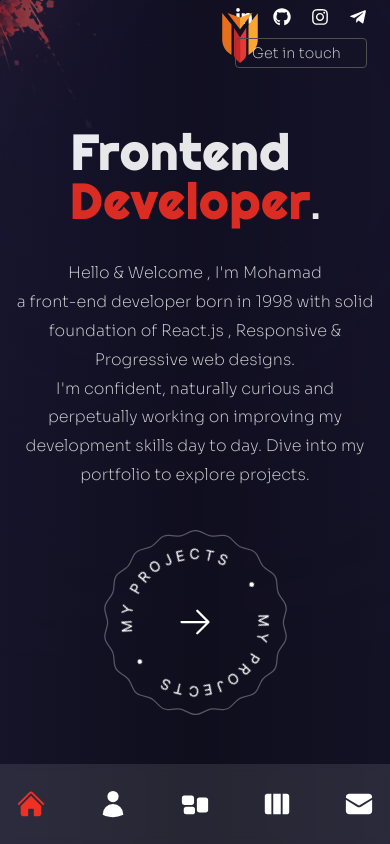
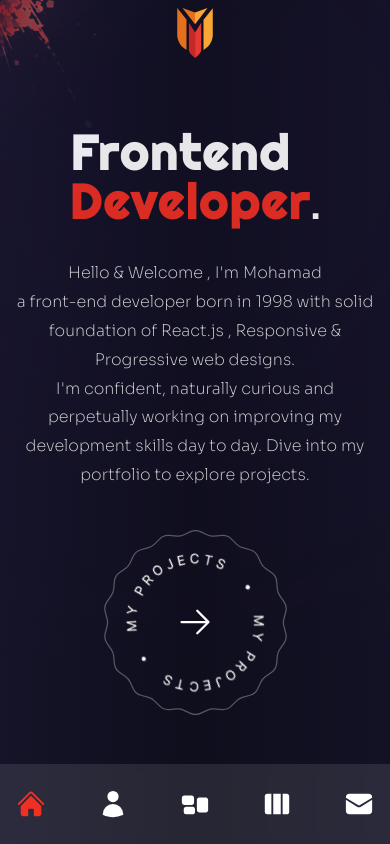
Before and after one commit to mohamad-imani/portfolio, a React (Vite) app: page / in a window 390 px wide. Built offline with nearby package versions, Linux system fonts and the light colour scheme.

Commit message:
final changes

```diff
--- a/src/components/Header.jsx
+++ b/src/components/Header.jsx
@@ -4,11 +4,11 @@ const Header = () => {
   return (
     <header className="absolute z-30  flex w-full items-center p-2 xl:h-[90px] xl:px-0">
       <div className="container mx-auto">
-        <div className="flex items-center justify-between sm:gap-y-6 lg:flex-row ">
-          <Link to="/" className='relative left-48 sm:left-0'>
+        <div className="flex items-center justify-center sm:justify-between sm:gap-y-6 lg:flex-row ">
+          <Link to="/" className=''>
             <img src={'/fav.svg'} alt="" width={50} height={50}  />
           </Link>
-          <div className="flex flex-col gap-y-3 sm:flex-row gap-x-4">
+          <div className="hidden sm:flex flex-col gap-y-3 sm:flex-row gap-x-4">
             <Socials />
 
             <Link to="/contact" className="button">
--- a/src/components/ProjectsBtn.jsx
+++ b/src/components/ProjectsBtn.jsx
@@ -12,10 +12,10 @@ const ProjectsBtn = () => {
       >
         <img
           src={"/rounded-text.png"}
-          width={141}
-          height={148}
+          width={131}
+          height={138}
           alt=""
-          className="h-full max-h-[148px] w-full max-w-[141px] animate-spin-slow"
+          className="h-full max-h-[138px] w-full max-w-[131px] animate-spin-slow"
         />
         <HiArrowRight className="absolute text-white text-4xl transition-all duration-300 group-hover:translate-x-2 " />
       </Link>
```
